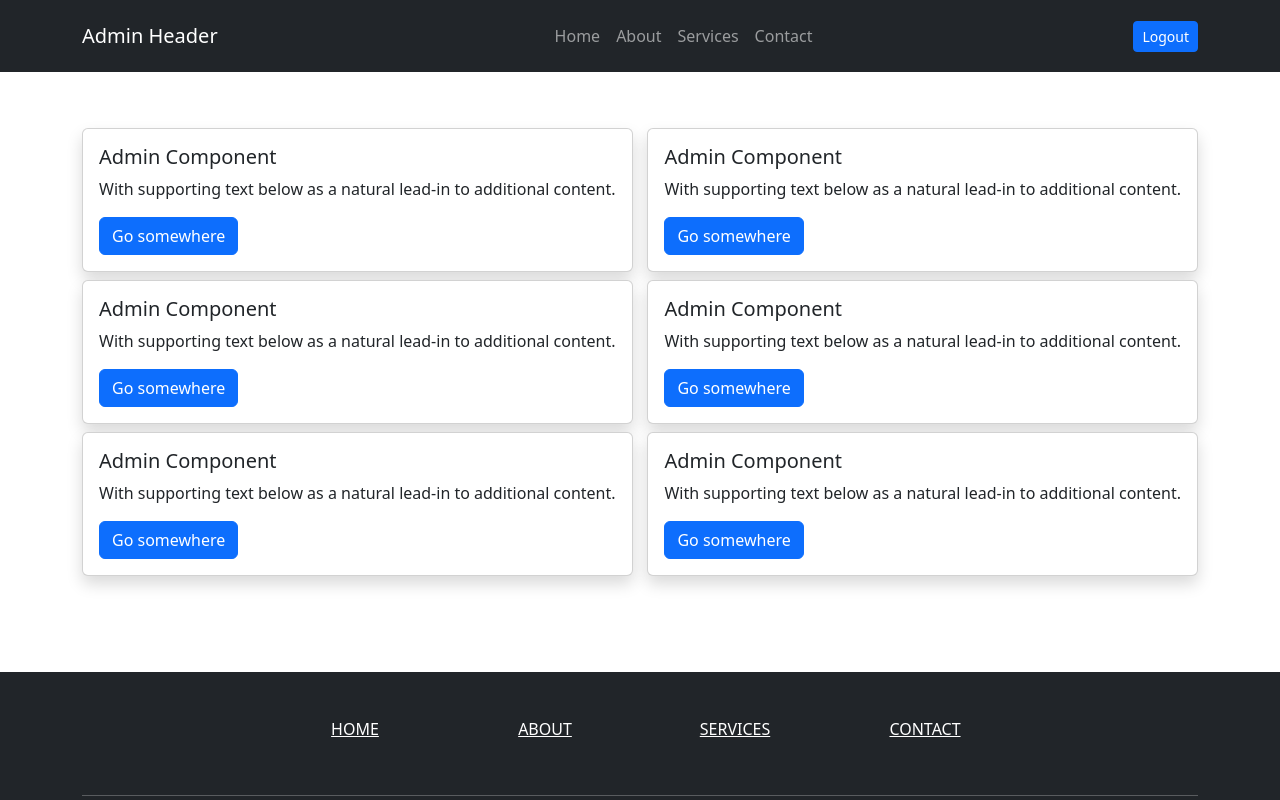
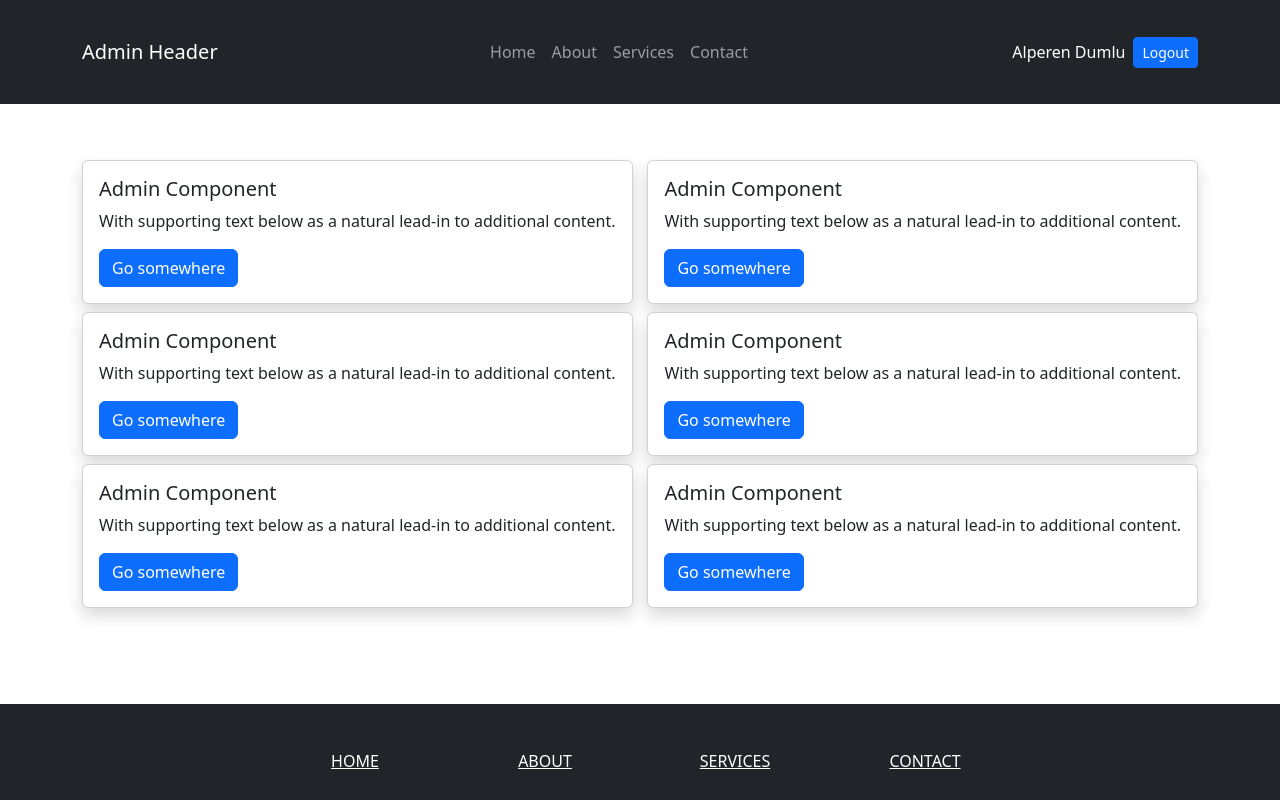
Before and after one commit to yusufalperendumlu/I-O-processing-with-angular, an Angular app: page /admin/home in a window 1280 px wide. Shown: the top 800 px of the page. Built offline with nearby package versions, Linux system fonts and the light colour scheme; sample sign-in values are in the browser's storage.

Commit message:
arrangement

```diff
--- a/src/app/components/login/login.component.ts
+++ b/src/app/components/login/login.component.ts
@@ -32,7 +32,7 @@ export class LoginComponent implements OnInit{
       this.auth.login(this.loginForm.value).subscribe(
         (result) => {
           this.router.navigate(['admin']);
-          this.toastr.success("Login done successfully", "Success")
+          this.toastr.success("Login done successfully", `Welcome ${result.name}`);
         },
         (err: Error) => {
           this.toastr.error(err.message, 'Error');
--- a/src/app/modules/admin/components/header/header.component.html
+++ b/src/app/modules/admin/components/header/header.component.html
@@ -18,7 +18,13 @@
                 <a class="nav-item nav-link" routerLink="./services" routerLinkActive="avtive">Services</a>
                 <a class="nav-item nav-link" routerLink="./contact" routerLinkActive="avtive">Contact</a>
             </div>
+
+            <span class="nav-item">
+
+            </span>
+
             <div class="d-flex align-items-lg-center mt-3 mt-lg-0">
+                <p class="text-white text-center d-flex justify-content-center mt-3 p-2">{{ userName }}</p>
                 <a routerLink="/login" class="btn btn-sm btn-primary w-full w-lg-auto" (click)="logout()">
                     Logout
                 </a>
--- a/src/app/modules/admin/components/header/header.component.ts
+++ b/src/app/modules/admin/components/header/header.component.ts
@@ -8,9 +8,19 @@ import { AuthService } from 'src/app/services/auth.service';
 })
 export class HeaderComponent implements OnInit{
 
+  userName: string | null = null;
+
     constructor(private auth: AuthService) { }
 
     ngOnInit(): void {
+
+      if (this.auth.isLoggedIn()) {
+        const user = this.auth.getUser()
+        if (user) {
+         this.userName = user.name;
+        }
+
+      }
     }
 
     logout(): void {
--- a/src/app/services/auth.service.ts
+++ b/src/app/services/auth.service.ts
@@ -32,6 +32,12 @@ export class AuthService {
       return of({name: 'Alperen Dumlu', email: 'admin@gmail.com'})
     }
 
+    //state at -> okunacak
+
     return throwError(new Error('Failed to login'));
   }
-}
+
+  getUser() {
+    return {name: 'Alperen Dumlu', email: 'admin@gmail.<EMAIL>'};
+    }
+  }
```
